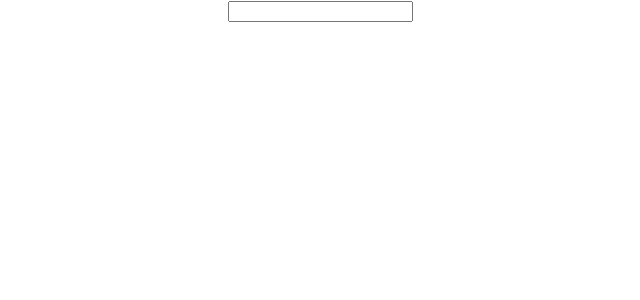
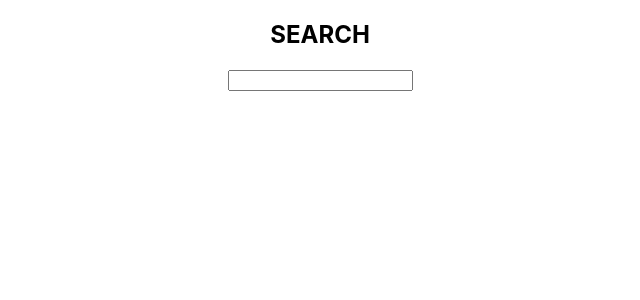
Before and after one commit to JohPik/mucho-chrome-extension, a React (Create React App) app: page / in a window 1280 px wide. Shown: the top 300 px of the page, without its empty margins (320-960 px from the left). Built offline with nearby package versions, Linux system fonts and the light colour scheme.

Commit message:
Add temporarry heading to serach

```diff
--- a/src/components/search.js
+++ b/src/components/search.js
@@ -16,6 +16,10 @@ const Search = () => {
 
     return (
         <>
+            {/* Temporary Text START*/}
+            <h2>SEARCH</h2>
+            {/* Temporary Text END*/}
+
             <form className='form' onSubmit={handleSubmit}>
                 <div>
                     <input
```
